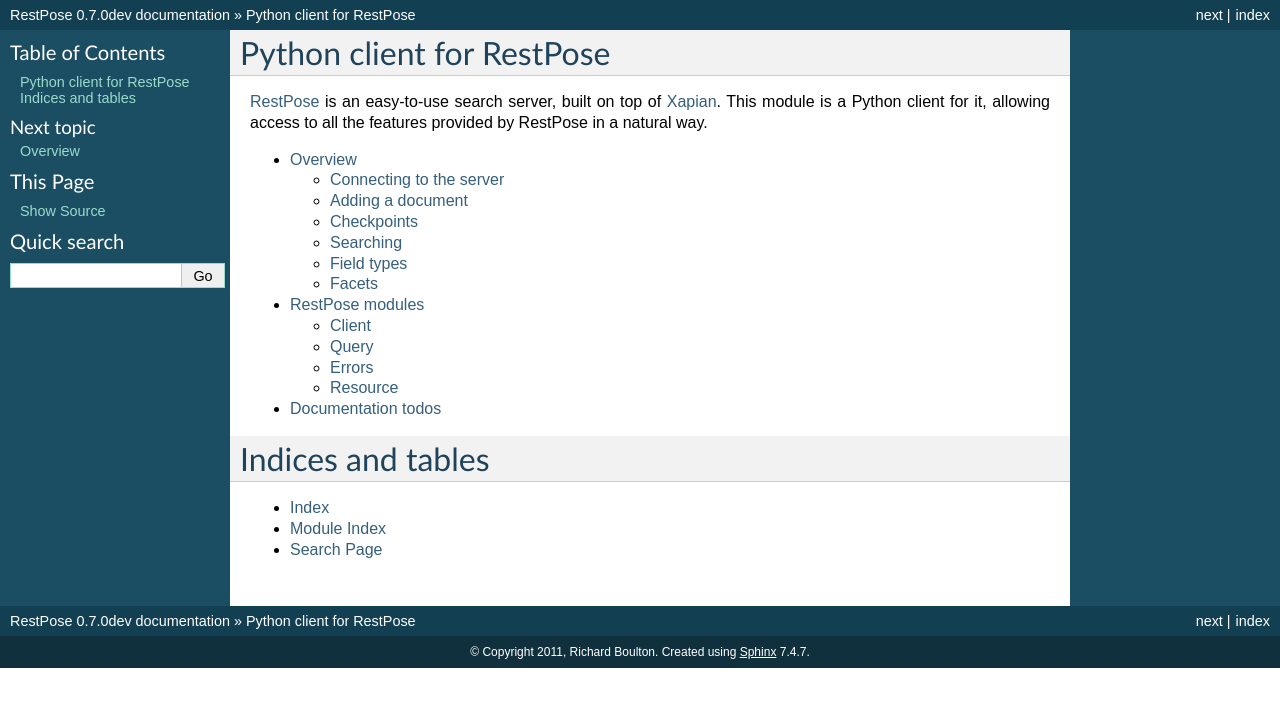
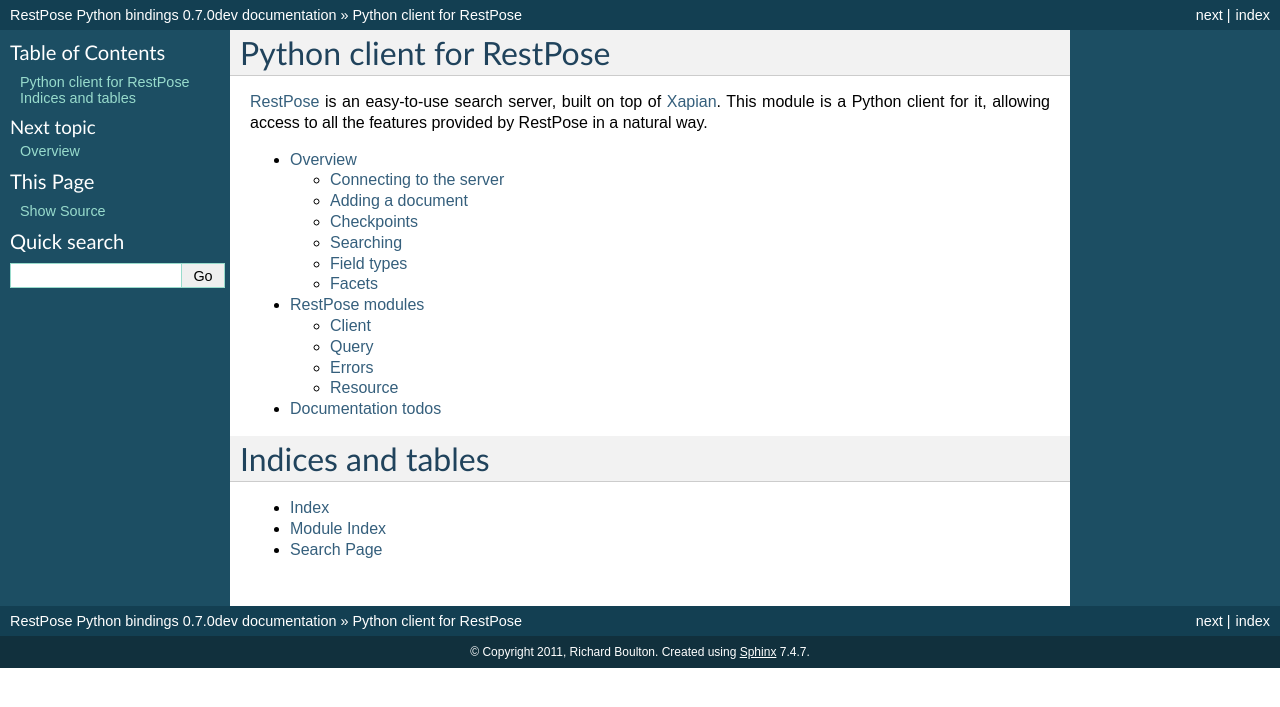
Before and after one commit to restpose/restpose-py, a Sphinx documentation site: the page built from docs/index.rst, in a window 1280 px wide. Shown: the top 707 px of the page. Built offline with Sphinx 7.4.7, drawn with Linux system fonts in a browser that asks for light colours.

```diff
--- a/docs/conf.py
+++ b/docs/conf.py
@@ -42,7 +42,7 @@ source_suffix = '.rst'
 master_doc = 'index'
 
 # General information about the project.
-project = u'RestPose'
+project = u'RestPose Python bindings'
 copyright = u'2011, Richard Boulton'
 
 # The version info for the project you're documenting, acts as replacement for
@@ -166,7 +166,7 @@ html_static_path = ['_static']
 #html_file_suffix = None
 
 # Output file base name for HTML help builder.
-htmlhelp_basename = 'RestPosedoc'
+htmlhelp_basename = 'RestPosePydoc'
 
 
 # -- Options for LaTeX output --------------------------------------------------
@@ -180,7 +180,7 @@ htmlhelp_basename = 'RestPosedoc'
 # Grouping the document tree into LaTeX files. List of tuples
 # (source start file, target name, title, author, documentclass [howto/manual]).
 latex_documents = [
-  ('index', 'RestPose.tex', u'RestPose Documentation',
+  ('index', 'RestPose.tex', u'RestPose Python bindings',
    u'Richard Boulton', 'manual'),
 ]
 
@@ -213,19 +213,25 @@ latex_documents = [
 # One entry per manual page. List of tuples
 # (source start file, name, description, authors, manual section).
 man_pages = [
-    ('index', 'restpose', u'RestPose Documentation',
+    ('index', 'restpose', u'RestPose Python bindings',
      [u'Richard Boulton'], 1)
 ]
 
+# Bibliographic Dublin Core info.
+epub_title = u'RestPose Python bindings'
+epub_author = u'Richard Boulton'
+epub_publisher = u'Richard Boulton'
+epub_copyright = u'2011, Richard Boulton'
 
-# Example configuration for intersphinx: refer to the Python standard library.
-#intersphinx_mapping = {'http://docs.python.org/': None}
+
 intersphinx_mapping = {
   'restpose': ('http://readthedocs.org/docs/restpose/en/latest/', None),
 }
 
+# Autodoc settings
 autoclass_content = 'both'
 autodoc_member_order = 'bysource'
 autodoc_default_flags = ['members', 'undoc-members']
 
+# Cause todos to be displayed.
 todo_include_todos = True
```
